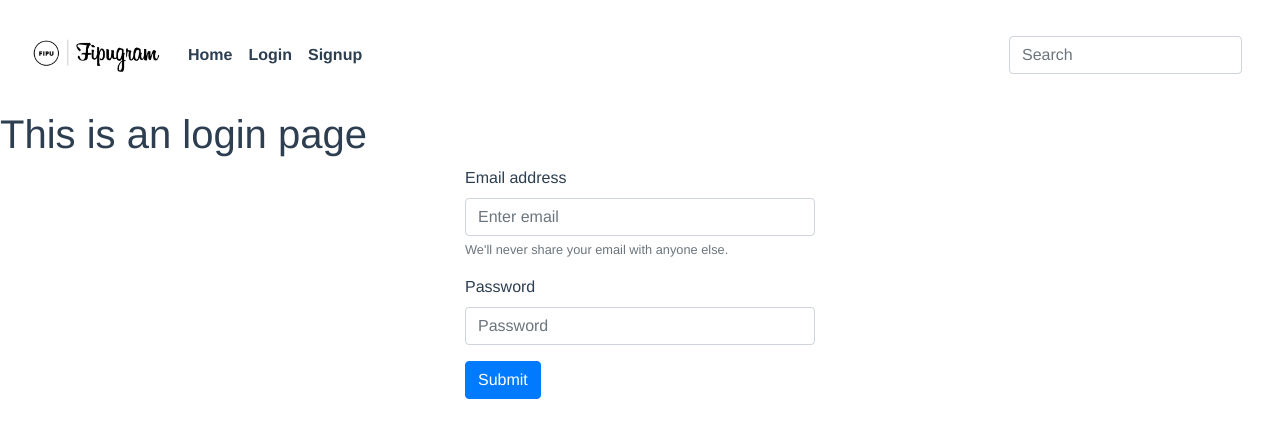
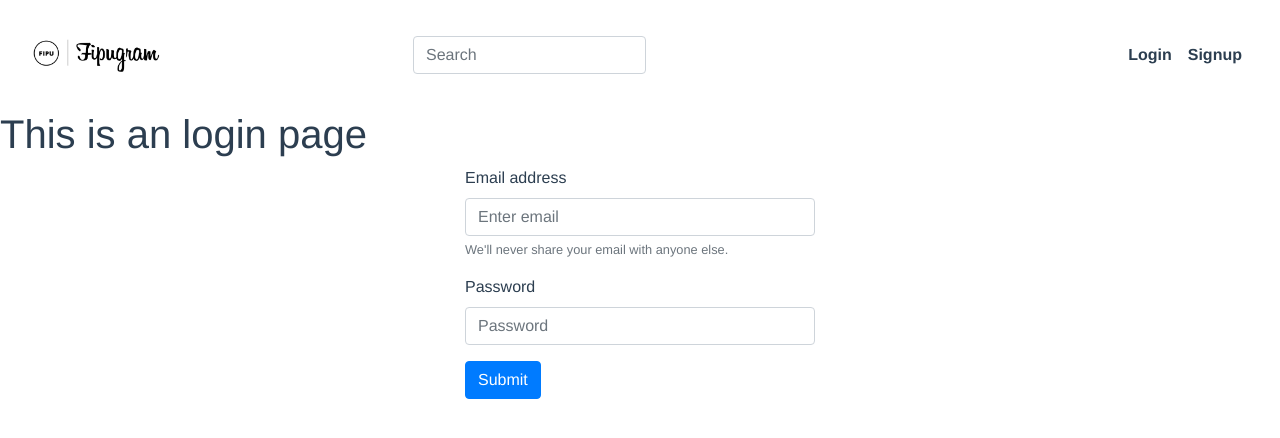
Before and after one commit to maurosterpin/fipugram, a Vue app: page /Login in a window 1280 px wide. Shown: the top 438 px of the page. Built offline with nearby package versions, Linux system fonts and the light colour scheme.

Commit message:
funkcionalni search

```diff
--- a/src/App.vue
+++ b/src/App.vue
@@ -23,10 +23,19 @@
       </button>
 
       <div class="collapse navbar-collapse" id="navbarToggler">
-        <ul class="navbar-nav mr-auto mt-2 mt-lg-0">
-          <li class="nav-item">
+        <form class="form-inline mx-auto">
+          <input
+            v-model="store.searchTerm"
+            class="form-control mr-sm-2"
+            type="search"
+            placeholder="Search"
+            aria-label="Search"
+          />
+        </form>
+        <ul class="navbar-nav ml-auto">
+          <!--<li class="nav-item">
             <router-link to="/" class="nav-link">Home</router-link>
-          </li>
+          </li>-->
           <li class="nav-item">
             <router-link to="/login" class="nav-link">Login</router-link>
           </li>
@@ -34,18 +43,24 @@
             <router-link to="/signup" class="nav-link">Signup</router-link>
           </li>
         </ul>
-        <form class="form-inline my-2 my-lg-0">
-          <input
-            class="form-control mr-sm-2"
-            type="search"
-            placeholder="Search"
-          />
-        </form>
       </div>
     </nav>
     <router-view />
   </div>
 </template>
+
+<script>
+import store from "@/store";
+
+export default {
+  name: "app",
+  data() {
+    return {
+      store,
+    };
+  },
+};
+</script>
 
 <style lang="scss">
 #app {
--- /dev/null
+++ b/src/store.js
@@ -0,0 +1,3 @@
+export default {
+    searchTerm: "",
+}
--- a/src/views/Home.vue
+++ b/src/views/Home.vue
@@ -2,7 +2,11 @@
   <div class="row">
     <div class="col-1"></div>
     <div class="col-7">
-      <fipugram-card v-for="card in cards" :key="card" :info="card" />
+      <fipugram-card
+        v-for="card in filteredCards"
+        :key="card.url"
+        :info="card"
+      />
     </div>
     <div class="col-3">
       <div class="card">
@@ -34,6 +38,7 @@
 import Suggestion from "@/components/Suggestion.vue";
 import Story from "@/components/Story.vue";
 import FipugramCard from "@/components/FipugramCard.vue";
+import store from "@/store";
 
 let cards = [];
 let suggestions = [];
@@ -94,10 +99,24 @@ export default {
   name: "Home",
   data: function() {
     return {
-      cards: cards,
-      suggestions: suggestions,
-      stories: stories,
+      cards,
+      suggestions,
+      stories,
+      store,
     };
+  },
+  computed: {
+    filteredCards() {
+      let termin = this.store.searchTerm;
+      let newCards = [];
+
+      for (let card of this.cards) {
+        if (card.user.indexOf(termin) >= 0) {
+          newCards.push(card);
+        }
+      }
+      return newCards;
+    },
   },
   components: {
     FipugramCard,
```
